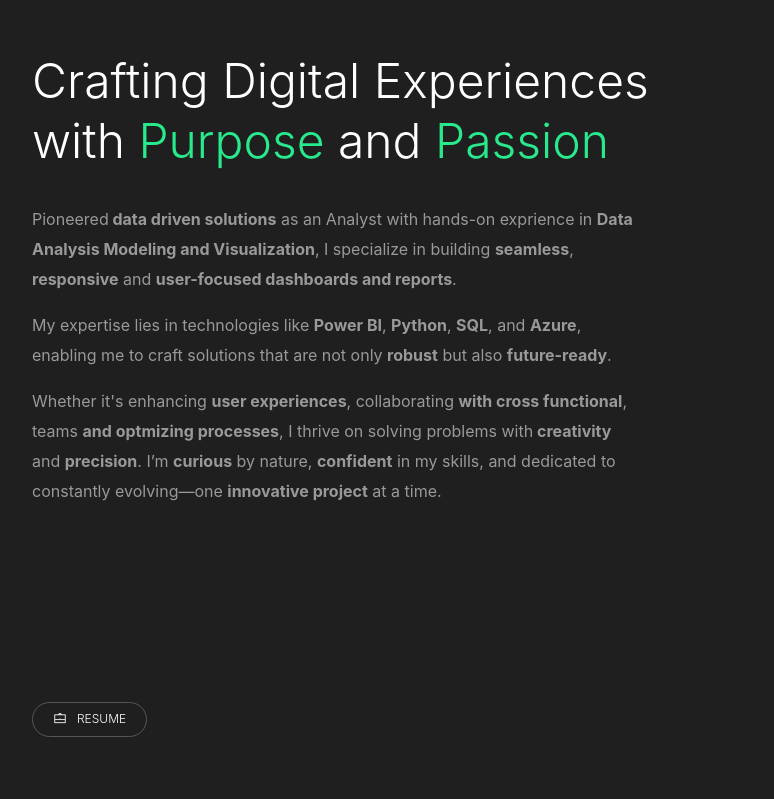
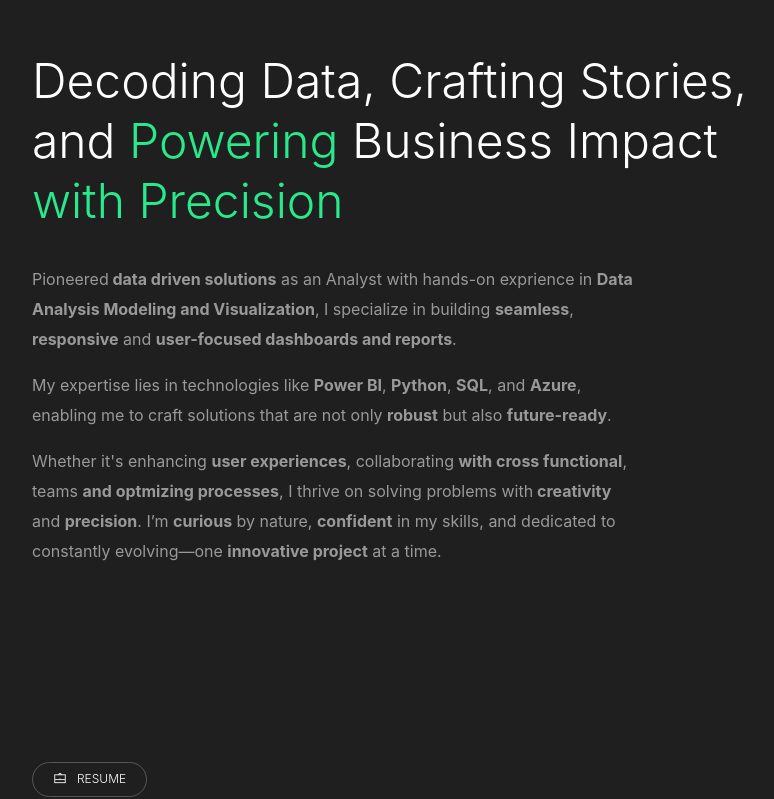
Before and after one commit to MAAQUIB04/Next-portfolio, a Next.js app: page / in a window 1280 px wide. Shown: the part 1219-2018 px from the top of the page, without its empty margins (388-1162 px from the left). Built offline with nearby package versions, Linux system fonts and the light colour scheme.

Commit message:
Updated - Tagline

```diff
--- a/component/AboutSection.jsx
+++ b/component/AboutSection.jsx
@@ -13,8 +13,8 @@ function AboutSection() {
               <i className="lar la-user" /> About
             </h4>
             <h1 className="scroll-animation" data-animation="fade_from_bottom">
-              Crafting Digital Experiences <br /> with <span>Purpose</span> and{" "}
-              <span>Passion</span>
+              Decoding Data, Crafting Stories, <br /> and <span>Powering</span> Business Impact{" "}
+              <span>with Precision</span>
             </h1>
           </div>
           <p className="scroll-animation" data-animation="fade_from_bottom">
```
